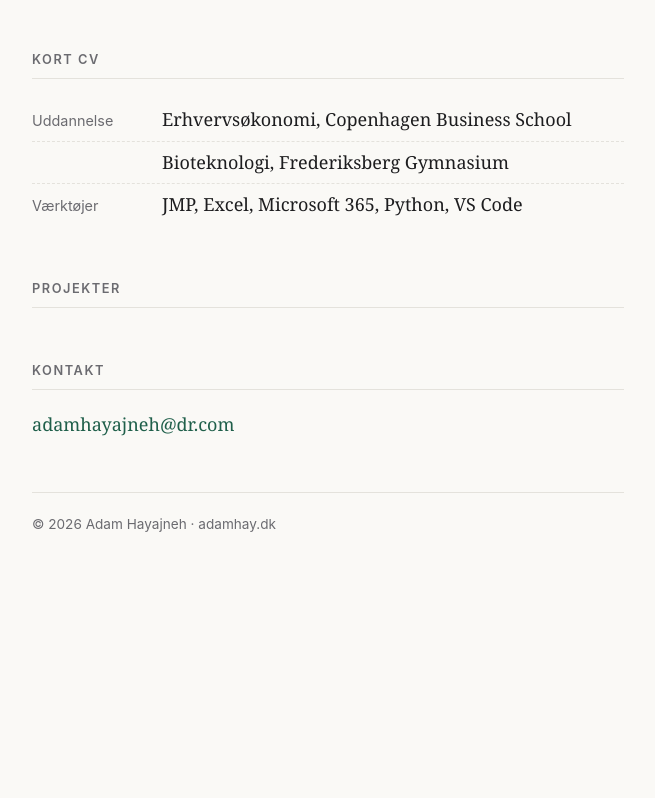
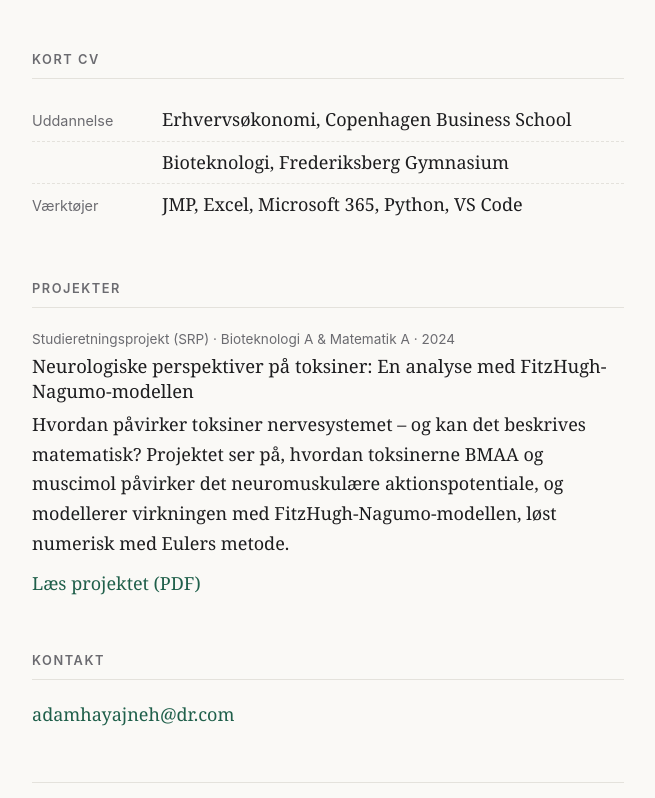
Before and after one commit to adamhaya/adamhay.dk, a plain HTML site: page index.html in a window 1280 px wide. Shown: the part 374-1172 px from the top of the page, without its empty margins (312-967 px from the left). Before the commit the page ends 957 px from the top, so only its background shows below. Drawn offline with Linux system fonts and the light colour scheme.

Commit message:
Tilføj SRP-projekt

```diff
--- a/index.html
+++ b/index.html
@@ -42,6 +42,12 @@
     }
     a { color: var(--accent); text-decoration: none; border-bottom: 1px solid transparent; }
     a:hover { border-bottom-color: var(--accent); }
+    .project p + p { margin-top: 10px; }
+    .project h3 { font-size: 1.15rem; font-weight: normal; line-height: 1.35; margin-bottom: 6px; }
+    .project .meta {
+      font-family: -apple-system, BlinkMacSystemFont, "Segoe UI", Helvetica, Arial, sans-serif;
+      font-size: 0.85rem; color: var(--muted); margin-bottom: 4px;
+    }
     ul.facts { list-style: none; }
     ul.facts li { padding: 6px 0; border-bottom: 1px dashed var(--line); }
     ul.facts li:last-child { border-bottom: none; }
@@ -78,6 +84,13 @@
 
     <section id="projekter">
       <h2>Projekter</h2>
+
+      <div class="project">
+        <p class="meta">Studieretningsprojekt (SRP) · Bioteknologi A &amp; Matematik A · 2024</p>
+        <h3>Neurologiske perspektiver på toksiner: En analyse med FitzHugh-Nagumo-modellen</h3>
+        <p>Hvordan påvirker toksiner nervesystemet – og kan det beskrives matematisk? Projektet ser på, hvordan toksinerne BMAA og muscimol påvirker det neuromuskulære aktionspotentiale, og modellerer virkningen med FitzHugh-Nagumo-modellen, løst numerisk med Eulers metode.</p>
+        <p><a href="SRP_Adam_Hayajneh.pdf">Læs projektet (PDF)</a></p>
+      </div>
     </section>
 
     <section id="kontakt">
```
